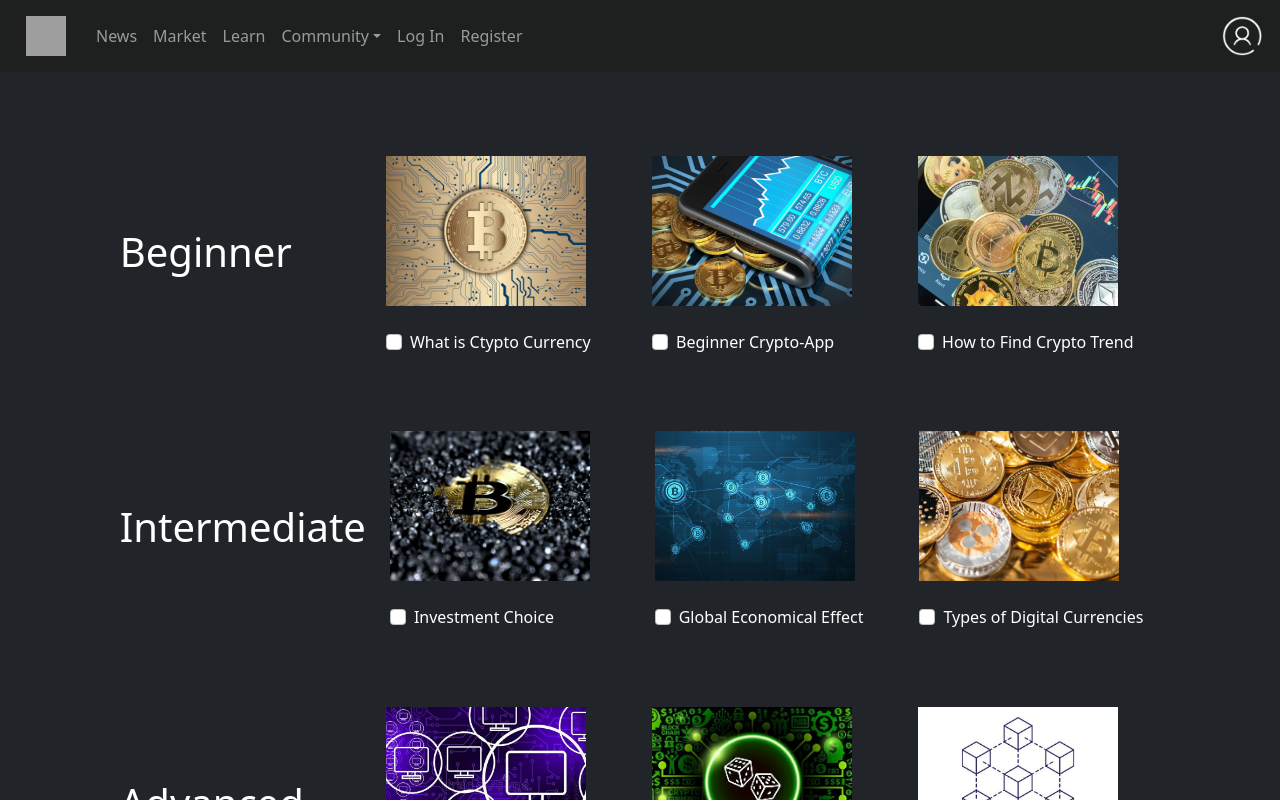
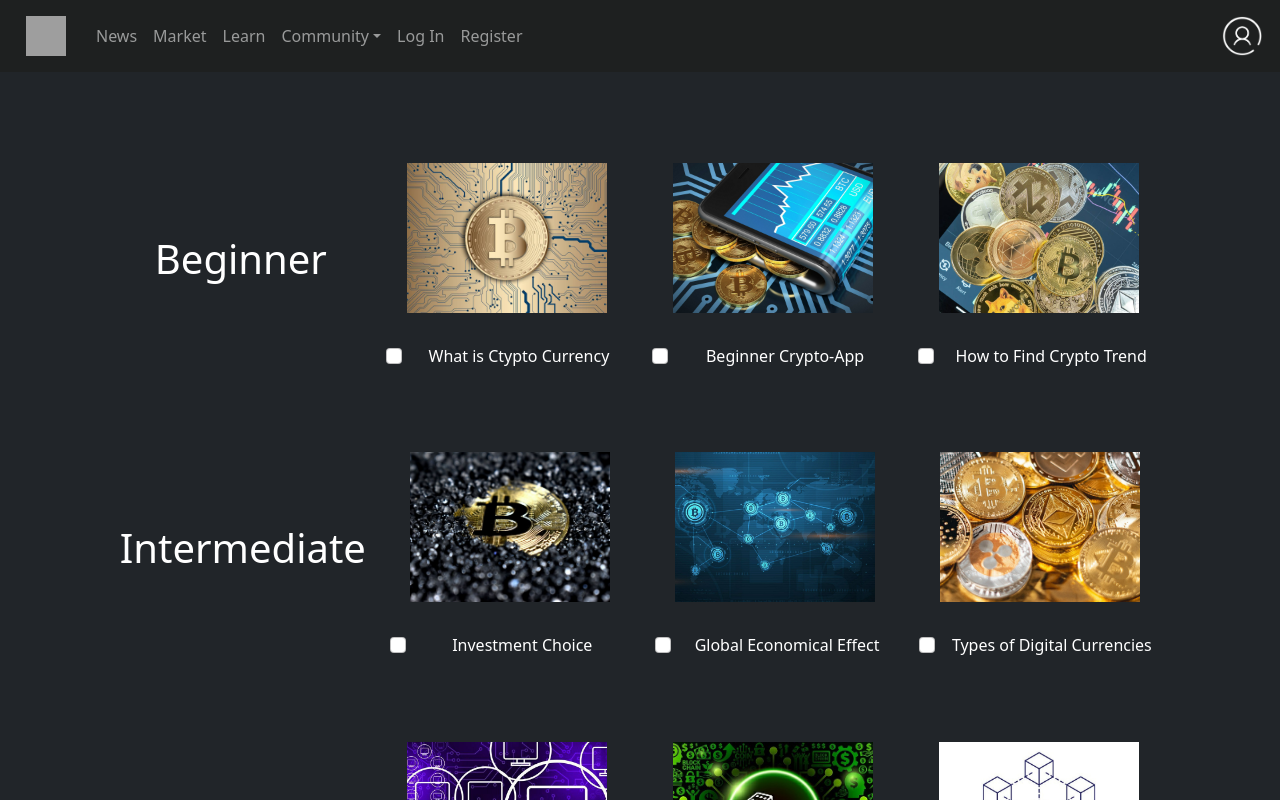
Before and after one commit to UTSCCSCC01/finalprojectw22-bc-hub, a React (Create React App) app in the folder frontend/: page /education in a window 1280 px wide. Shown: the top 800 px of the page. Built offline with nearby package versions, Linux system fonts and the light colour scheme; grey boxes are pictures that could not be loaded.

Commit message:
[BH-37] Add Hover in the Learn

```diff
--- a/frontend/src/components/Pages/Educational/EducationPage.js
+++ b/frontend/src/components/Pages/Educational/EducationPage.js
@@ -18,34 +18,33 @@ function EducationPage() {
   return (
     <div class="bg-dark text-white" >
       <NavBar/>
-      <Container className='ctr'>
+      <Container className='ctr ' align={"center"}>
         <Row >
           <Col><h1>Beginner</h1></Col>
 
-          <Col className='col'>
-              <a href='https://www.youtube.com/watch?v=6Gu2QMTAkEU' target={'blank'}>
+          <Col className='col' >
+              <a href='https://www.youtube.com/watch?v=6Gu2QMTAkEU' target={'blank'} className='btn d-flex hov d-flex align-items-center justify-content-center'>
               <img src={r1c1} alt='' width="200px" height={"150px"} />
               </a>
               <br/>
-              <br/>
+
               <Form.Check label='What is Ctypto Currency' />
           </Col>
 
 
           <Col>
-          <a href='https://www.fool.com/the-ascent/cryptocurrency/best-cryptocurrency-apps/' target={'blank'}>
+          <a href='https://www.fool.com/the-ascent/cryptocurrency/best-cryptocurrency-apps/' target={'blank'} className='btn d-flex hov d-flex align-items-center justify-content-center'>
             <img src={r1c2} alt='' width="200px" height={"150px"} />
           </a>
-          <br/>
           <br/>
           <Form.Check label='Beginner Crypto-App' />
           </Col>
 
           <Col>
-          <a href='https://coinmarketcap.com/trending-cryptocurrencies/' target={'blank'}>
+          <a href='https://coinmarketcap.com/trending-cryptocurrencies/' target={'blank'} className='btn d-flex hov d-flex align-items-center justify-content-center'>
             <img src={r1c3} alt='' width="200px" height={"150px"} />
           </a>
-          <br/>
+
           <br/>
           <Form.Check label='How to Find Crypto Trend' />
           </Col>
@@ -54,27 +53,30 @@ function EducationPage() {
         <Row>
           <Col><h1>Intermediate</h1></Col>
 
-          <Col><a href='https://www.investopedia.com/tech/most-important-cryptocurrencies-other-than-bitcoin/' target={'blank'}>
+          <Col><a href='https://www.investopedia.com/tech/most-important-cryptocurrencies-other-than-bitcoin/' target={'blank'}
+          className='btn d-flex hov d-flex align-items-center justify-content-center' >
             <img src={r2c1} alt='' width="200px" height={"150px"} />
           </a>
           <br/>
-          <br/>
+
           <Form.Check label=' Investment Choice' />
           </Col>
 
-          <Col><a href='https://thedailyguardian.com/impact-of-cryptocurrencies-on-the-economy/' target={'blank'}>
+          <Col><a href='https://thedailyguardian.com/impact-of-cryptocurrencies-on-the-economy/' target={'blank'}
+          className='btn d-flex hov d-flex align-items-center justify-content-center'>
             <img src={r2c2} alt='' width="200px" height={"150px"} />
           </a>
           <br/>
-          <br/>
+
           <Form.Check label='Global Economical Effect' />
           </Col>
 
-          <Col><a href='https://www.sofi.com/learn/content/understanding-the-different-types-of-cryptocurrency/' target={'blank'}>
+          <Col><a href='https://www.sofi.com/learn/content/understanding-the-different-types-of-cryptocurrency/' target={'blank'}
+          className='btn d-flex hov d-flex align-items-center justify-content-center'>
             <img src={r2c3} alt='' width="200px" height={"150px"} />
           </a>
           <br/>
-          <br/>
+
           <Form.Check label='Types of Digital Currencies' />
           </Col>
         </Row>
@@ -82,26 +84,28 @@ function EducationPage() {
         <Row>
           <Col><h1>Advanced</h1></Col>
 
-          <Col><a href='https://www.youtube.com/watch?v=422HORNUfkU' target={'blank'}>
+          <Col><a href='https://www.youtube.com/watch?v=422HORNUfkU' target={'blank'}
+          className='btn d-flex hov d-flex align-items-center justify-content-center'>
             <img src={r3c1} alt='' width="200px" height={"150px"} />
           </a>
           <br/>
-          <br/>
+
           <Form.Check label=' Crypto v. Token' />
           </Col>
 
-          <Col><a href='https://www.cmcmarkets.com/en/learn-cryptocurrencies/what-are-the-risks' target={'blank'}>
+          <Col><a href='https://www.cmcmarkets.com/en/learn-cryptocurrencies/what-are-the-risks' target={'blank'}
+          className='btn d-flex hov d-flex align-items-center justify-content-center'>
             <img src={r3c2} alt='' width="200px" height={"150px"} />
           </a>
           <br/>
-          <br/>
+
           <Form.Check label='Risk of Crypto Trade' />
           </Col>
 
-          <Col><a href='https://www.youtube.com/watch?v=SSo_EIwHSd4' target={'blank'}>
+          <Col><a href='https://www.youtube.com/watch?v=SSo_EIwHSd4' target={'blank'}
+          className='btn d-flex hov d-flex align-items-center justify-content-center'>
             <img src={r3c3} alt='' width="200px" height={"150px"} />
           </a>
-          <br/>
           <br/>
           <Form.Check label='Blockchain' />
           </Col>
```
